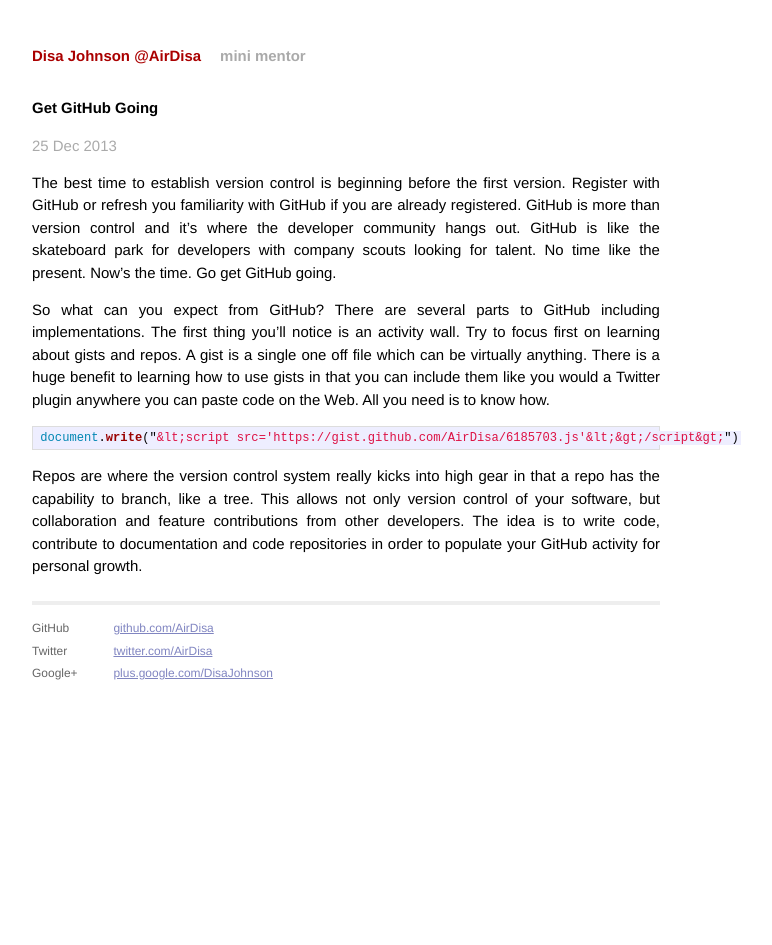
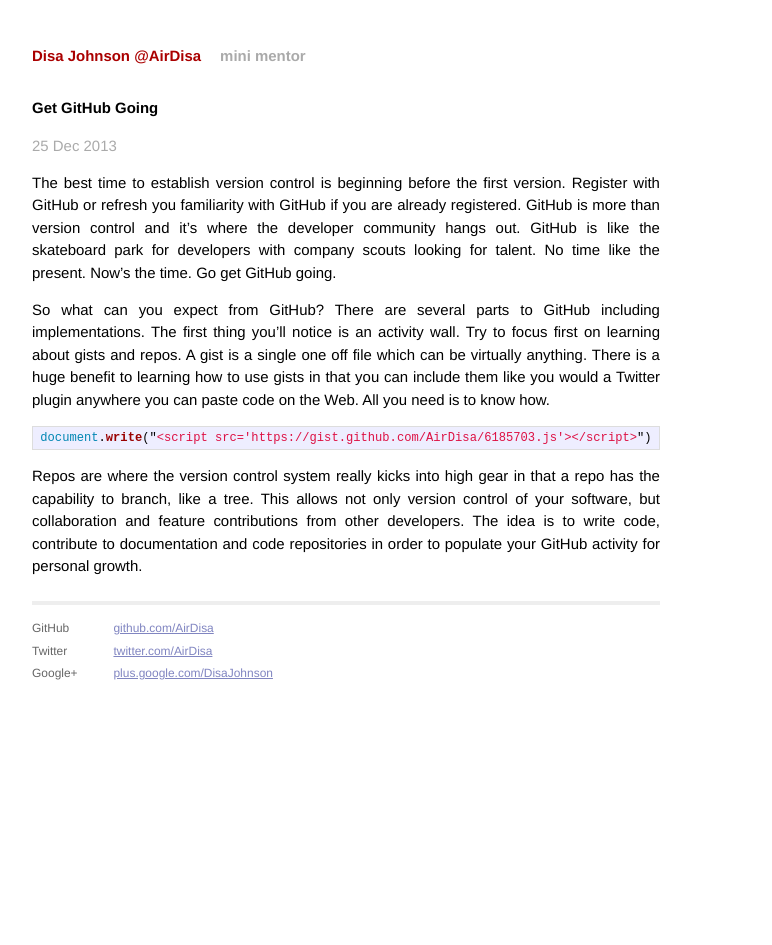
Before and after one commit to AirDisa/airdisa.github.io, a Jekyll site: the page built from _posts/2013-12-25-get-github-going.markdown, in a window 1280 px wide. Shown: the whole page, without its empty margins (294-1066 px from the left). Built offline with Jekyll 4.4.1, drawn with Linux system fonts in a browser that asks for light colours; Markdown is read by kramdown in place of the engine named in the settings; some of the changed lines change nothing that is shown.

Commit message:
[0.0.24 Blog] Try actual html, which might execute, to see

```diff
--- a/_posts/2013-12-25-get-github-going.markdown
+++ b/_posts/2013-12-25-get-github-going.markdown
@@ -11,7 +11,7 @@
 So what can you expect from GitHub? There are several parts to GitHub including implementations. The first thing you'll notice is an activity wall. Try to focus first on learning about gists and repos. A gist is a single one off file which can be virtually anything. There is a huge benefit to learning how to use gists in that you can include them like you would a Twitter plugin anywhere you can paste code on the Web. All you need is to know how.
 
 {% highlight javascript %}
-document.write("&lt;script src='https://gist.github.com/AirDisa/6185703.js'&lt;&gt;/script&gt;")
+document.write("<script src='https://gist.github.com/AirDisa/6185703.js'></script>")
 {% endhighlight %}
 
 Repos are where the version control system really kicks into high gear in that a repo has the capability to branch, like a tree. This allows not only version control of your software, but collaboration and feature contributions from other developers. The idea is to write code, contribute to documentation and code repositories in order to populate your GitHub activity for personal growth.
```
